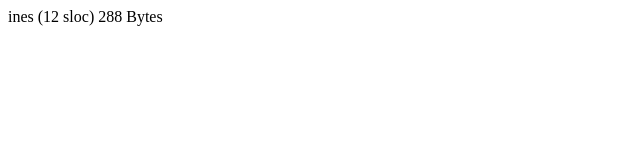
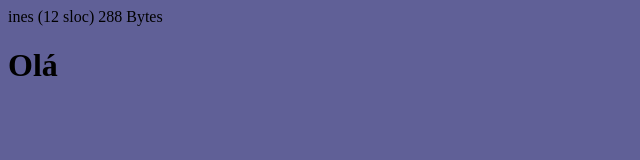
Before and after one commit to julio-r-ai/gitNaPratica, a plain HTML site: page index.html in a window 1280 px wide. Shown: the whole page, without its empty margins (0-640 px from the left). Drawn offline with Linux system fonts and the light colour scheme.

Commit message:
adicionei cor de fundo e um tag h1

```diff
--- a/index.html
+++ b/index.html
@@ -6,9 +6,16 @@ ines (12 sloc)  288 Bytes
     <meta charset="UTF-8">
     <meta http-equiv="X-UA-Compatible" content="IE=edge">
     <meta name="viewport" content="width=device-width, initial-scale=1.0">
-    <title></title>
+    <title>Praticando</title>
+
+    <style>
+        body{
+            background-color: rgb(96, 96, 151);
+        }
+    </style>
+
 </head>
 <body>
-
+    <h1>Olá</h1>
 </body>
 </html>
```
